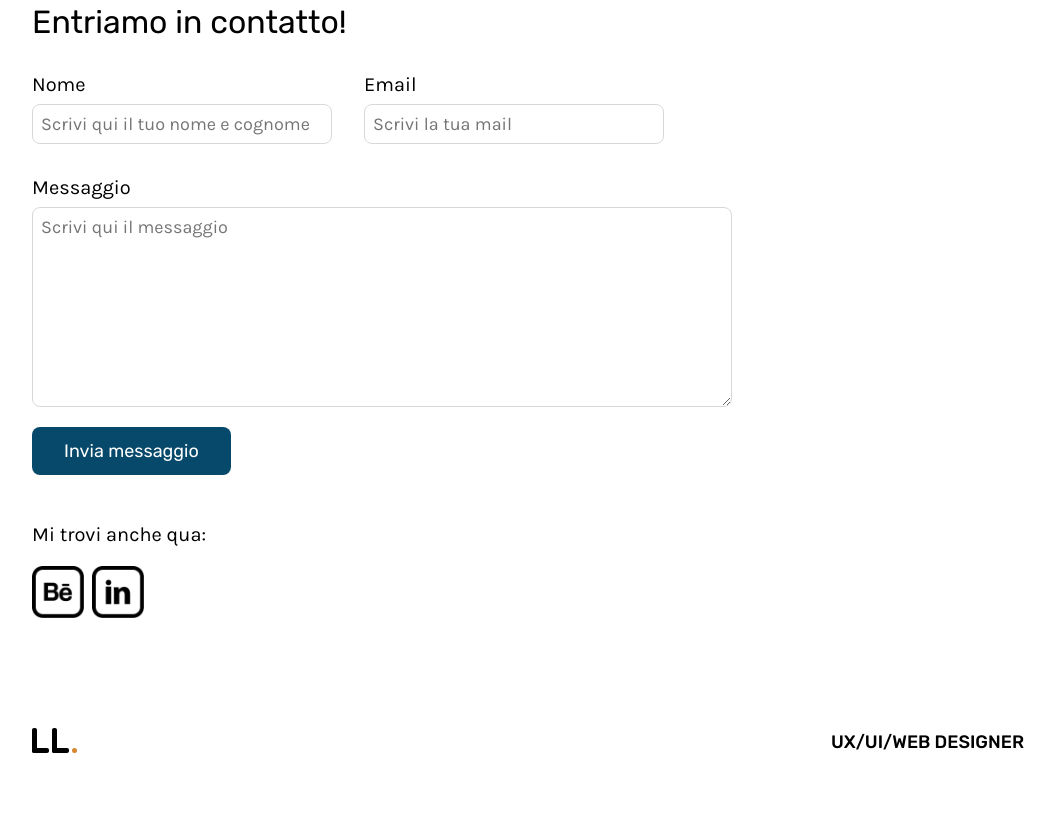
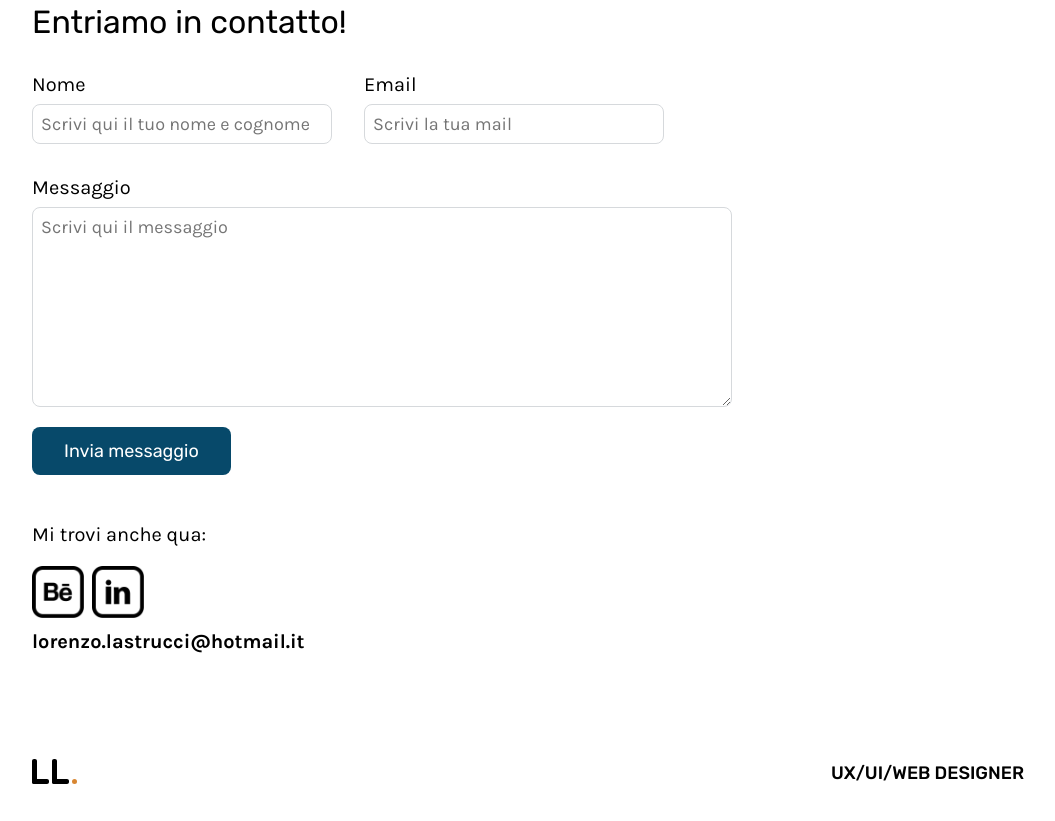
Before and after one commit to Lorenzo-Lastrucci/Lorenzo-Lastrucci.github.io, a plain HTML site: page index.html in a window 1280 px wide. Shown: the part 2443-3264 px from the top of the page, without its empty margins (112-1167 px from the left). Before the commit the page ends 3233 px from the top, so only its background shows below. Drawn offline with Linux system fonts and the light colour scheme.

Commit message:
Update index.html

```diff
--- a/index.html
+++ b/index.html
@@ -174,6 +174,8 @@
         <div class="icon-in"> <a href="https://www.linkedin.com/in/lorenzo-lastrucci-b95910b7/" target="_blank"> <img src="Images/Linkedin icon.png">  </a> </div>
       </div>
 
+      <div class="mail karla"> lorenzo.lastrucci@hotmail.it </div>
+
       <div class='footer'>
         <div class='footer-elements'>
           <div class='logo-footer'> <img src='Images/LL Logo.svg'/> </div>
```
